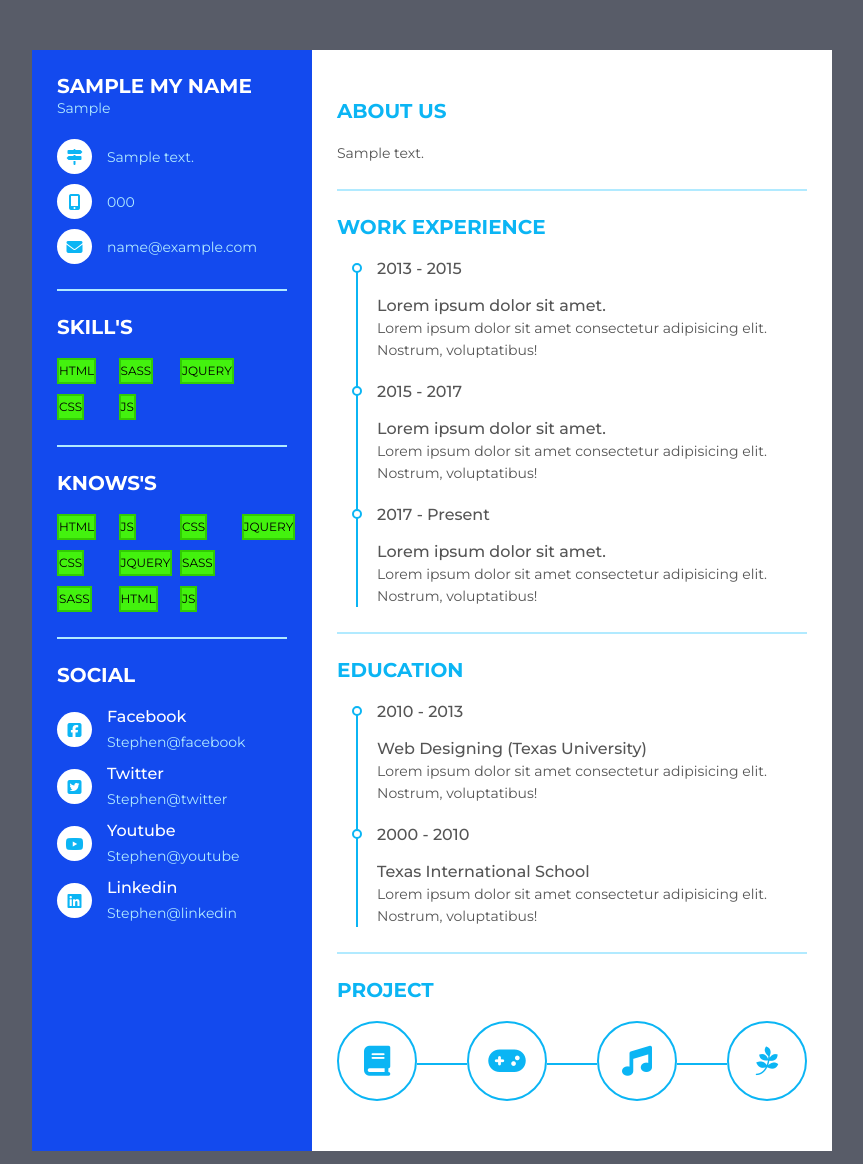
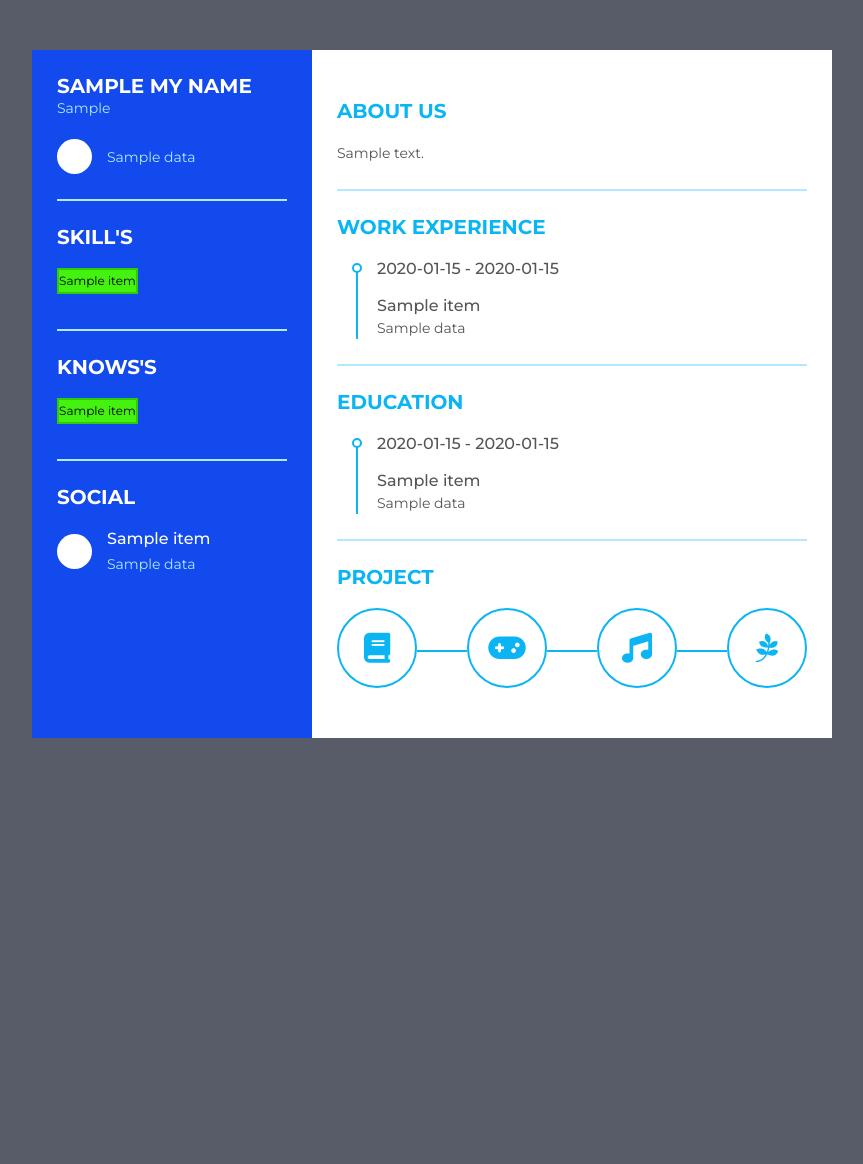
Before and after one commit to EnriqueERamirez/generadorcsv, a Python web app: template template/index.html in a window 1280 px wide. Shown: the top 1164 px of the page, without its empty margins (208-1071 px from the left). After the commit the page ends 738 px from the top, so only its background shows below. Run offline with Jinja, Linux system fonts and the light colour scheme; the template is opened without the code that fills it: most values are stand-ins (such as "Sample title", 1, 10 or a date in 2020); some libraries are stand-ins or nearby versions.

Commit message:
copilacion de plantilla

```diff
--- a/template/index.html
+++ b/template/index.html
@@ -19,33 +19,17 @@
          </div>
 		<!--Metadatos-->
          <ul>
-		<!--Box data-->
+		{% for item in metadata %}
 			<li>
              <div class="icon">
-               <i class="fas fa-map-signs"></i>
+				 <i class="fas fa-{{item.icon}}"></i>
              </div>
              <div class="data">
-               {{my_address}}
+               {{item.data}}
              </div>
            </li>
-           <li>
-             <div class="icon">
-               <i class="fas fa-mobile-alt"></i>
-             </div>
-             <div class="data">
-               {{my_numberphone}}
-             </div>
-           </li>
-		<!--Box data-->
-           <li>
-             <div class="icon">
-               <i class="fas fa-envelope"></i>
-             </div>
-             <div class="data">
-               {{my_email}}
-             </div>
-           </li>
-		<!--endBox data-->
+
+    	{% endfor %}
 		</ul>
        </div>
 
@@ -56,31 +40,13 @@
            <p class="bold">skill's</p>
          </div>
          <ul>
+		{% for item in listlendev %}
            <li>
              <div class="skill_name">
-               HTML
+				 {{item}}
              </div>
             </li>
-           <li>
-             <div class="skill_name">
-               CSS
-             </div>
-            </li>
-           <li>
-             <div class="skill_name">
-               SASS
-             </div>
-            </li>
-           <li>
-             <div class="skill_name">
-               JS
-             </div>
-            </li>
-           <li>
-             <div class="skill_name">
-               JQUERY
-             </div>
-            </li>
+    	{% endfor %}
          </ul>
        </div>
        <div class="resume_item resume_knows">
@@ -90,56 +56,13 @@
            <p class="bold">knows's</p>
          </div>
          <ul>
+		{% for item in listknows %}
            <li>
              <div class="knows_name">
-               HTML
+				 {{item}}
              </div>
             </li>
-           <li>
-             <div class="knows_name">
-               CSS
-             </div>
-           </li>
-           <li>
-             <div class="knows_name">
-               SASS
-             </div>
-           </li>
-           <li>
-             <div class="knows_name">
-               JS
-             </div>
-           </li>
-           <li>
-             <div class="knows_name">
-               JQUERY
-             </div>
-           </li>
-                      <li>
-             <div class="knows_name">
-               HTML
-             </div>
-           </li>
-           <li>
-             <div class="knows_name">
-               CSS
-             </div>
-           </li>
-           <li>
-             <div class="knows_name">
-               SASS
-             </div>
-           </li>
-           <li>
-             <div class="knows_name">
-               JS
-             </div>
-           </li>
-           <li>
-             <div class="knows_name">
-               JQUERY
-             </div>
-           </li>
+    	{% endfor %}
          </ul>
        </div>
 
@@ -148,42 +71,17 @@
            <p class="bold">Social</p>
          </div>
          <ul>
+		{% for item in listsocial %}
 			<li>
              <div class="icon">
-               <i class="fab fa-facebook-square"></i>
+				 <i class="fab fa-{{item.icon}}"></i>
              </div>
              <div class="data">
-               <p class="semi-bold">Facebook</p>
-               <p>Stephen@facebook</p>
+				 <p class="semi-bold">{{item.name}}</p>
+				 <p>{{item.data}}</p>
              </div>
            </li>
-           <li>
-             <div class="icon">
-               <i class="fab fa-twitter-square"></i>
-             </div>
-             <div class="data">
-               <p class="semi-bold">Twitter</p>
-               <p>Stephen@twitter</p>
-             </div>
-           </li>
-           <li>
-             <div class="icon">
-               <i class="fab fa-youtube"></i>
-             </div>
-             <div class="data">
-               <p class="semi-bold">Youtube</p>
-               <p>Stephen@youtube</p>
-             </div>
-           </li>
-           <li>
-             <div class="icon">
-               <i class="fab fa-linkedin"></i>
-             </div>
-             <div class="data">
-               <p class="semi-bold">Linkedin</p>
-               <p>Stephen@linkedin</p>
-             </div>
-           </li>
+    	{% endfor %}
          </ul>
        </div>
      </div>
@@ -202,27 +100,15 @@
            <p class="bold">Work Experience</p>
          </div>
         <ul>
+		{% for item in listworks %}
 		     <li>
-                <div class="date">2013 - 2015</div>
+				 <div class="date">{{item.datestart}} - {{item.dateend}}</div>
                 <div class="info">
-                     <p class="semi-bold">Lorem ipsum dolor sit amet.</p>
-                  <p>Lorem ipsum dolor sit amet consectetur adipisicing elit. Nostrum, voluptatibus!</p>
+					<p class="semi-bold">{{item.title}}</p>
+					<p>{{item.data}}</p>
                 </div>
             </li>
-            <li>
-              <div class="date">2015 - 2017</div>
-              <div class="info">
-                     <p class="semi-bold">Lorem ipsum dolor sit amet.</p>
-                  <p>Lorem ipsum dolor sit amet consectetur adipisicing elit. Nostrum, voluptatibus!</p>
-                </div>
-            </li>
-            <li>
-              <div class="date">2017 - Present</div>
-              <div class="info">
-                     <p class="semi-bold">Lorem ipsum dolor sit amet.</p>
-                  <p>Lorem ipsum dolor sit amet consectetur adipisicing elit. Nostrum, voluptatibus!</p>
-                </div>
-            </li>
+    	{% endfor %}
         </ul>
     </div>
     <div class="resume_item resume_education">
@@ -230,20 +116,15 @@
            <p class="bold">Education</p>
          </div>
       <ul>
+		{% for item in listedu %}
 		     <li>
-                <div class="date">2010 - 2013</div>
+				 <div class="date">{{item.datestart}} - {{item.dateend}}</div>
                 <div class="info">
-                     <p class="semi-bold">Web Designing (Texas University)</p>
-                  <p>Lorem ipsum dolor sit amet consectetur adipisicing elit. Nostrum, voluptatibus!</p>
+					<p class="semi-bold">{{item.title}}</p>
+					<p>{{item.data}}</p>
                 </div>
             </li>
-            <li>
-              <div class="date">2000 - 2010</div>
-              <div class="info">
-                     <p class="semi-bold">Texas International School</p>
-                  <p>Lorem ipsum dolor sit amet consectetur adipisicing elit. Nostrum, voluptatibus!</p>
-                </div>
-            </li>
+    	{% endfor %}
         </ul>
     </div>
     <div class="resume_item resume_hobby">
```
Also changed, not shown: src/main.py (+45 -3 lines). Lines whose indentation alone changed are shown as unchanged.
